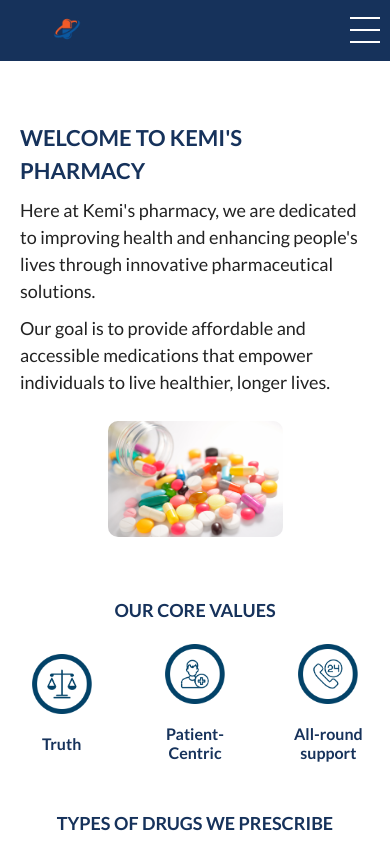
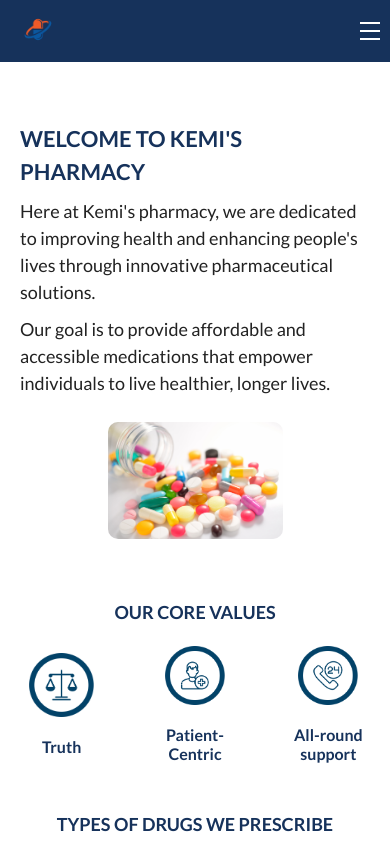
Before and after one commit to ayomixx/pharmaceutical-website, a plain HTML site: page index.html in a window 390 px wide. Shown: the top 844 px of the page. Drawn offline with Linux system fonts and the light colour scheme.

Commit message:
second commit

```diff
--- a/contact.css
+++ b/contact.css
@@ -269,10 +269,7 @@ label{
         background-color: #16325b;
         padding: 10px;
     }
-    .name img{
-        width: 20%;
-        margin-left: 0px;
-    }
+
     #menu-toggle{
       display: none;
     }
@@ -282,10 +279,10 @@ label{
       cursor: pointer;
     }
     .hamburger div{
-      width: 30px;
+      width: 20px;
       height: 2px;
       background-color: white;
-      margin: 5px 0;
+      margin: 3px 0;
       /* transition: 0.3s ease; */
     }
     #menu-toggle:checked + .hamburger + .menu{
@@ -293,11 +290,13 @@ label{
     }
     .menu{
       display: none;
+      padding-left: 20px;
+      padding-top: 20px;
       flex-direction: column;
       background-color: #16325b;
       position: absolute;
       top: 50px;
-      gap: 30px;
+      gap: 25px;
       left: 0;
       width: 100%;
       align-items: flex-start;
@@ -310,6 +309,7 @@ label{
     .menu a:hover{
       background-color:#fff;
       color: #222;
+      width: 100%;
     }
     .hero-section-container{
         margin-top: 40px;
@@ -373,10 +373,16 @@ label{
         flex-direction: column;
         gap: 30px;
     }
+    .name{
+        display: flex;
+        flex-direction: column;
+        gap: 15px;
+        margin: 0;
+    }
     .submit button{
         padding: 15px;
         font-size: 16px;
-        width: 40%;
+        width: 45%;
         border-radius: 20px;
     }
     .footer{
--- a/index.html
+++ b/index.html
@@ -9,7 +9,7 @@
   <body>
     <div class="container">
       <div class="nav-bar">
-        <div class="name">
+        <div class="drugs">
           <img src="Images/drugdesign.png" />
         </div>
         <input type="checkbox" id="menu-toggle">
@@ -47,7 +47,7 @@
         <div class="corevalues">
           <h3>OUR CORE VALUES</h3>
           <div class="values">
-            <div class="value">
+            <div class="truth">
               <img src="Images/truth.png" />
               <p>Truth</p>
             </div>
--- a/products.css
+++ b/products.css
@@ -306,10 +306,10 @@
   cursor: pointer;
 }
 .hamburger div{
-  width: 30px;
+  width: 20px;
   height: 2px;
   background-color: white;
-  margin: 5px 0;
+  margin: 3px 0;
   /* transition: 0.3s ease; */
 }
 #menu-toggle:checked + .hamburger + .menu{
@@ -317,11 +317,13 @@
 }
 .menu{
   display: none;
+  padding-left: 20px;
+  padding-top: 20px;
   flex-direction: column;
   background-color: #16325b;
   position: absolute;
   top: 50px;
-  gap: 30px;
+  gap: 25px;
   left: 0;
   width: 100%;
   align-items: flex-start;
@@ -334,6 +336,7 @@
 .menu a:hover{
   background-color:#fff;
   color: #222;
+  width: 100%;
 }
 .hero-section-container{
   color: #222;
@@ -522,7 +525,7 @@
   width: 20%;
 }
 .drugs img{
-  width: 60%;
+  width: 100%;
   margin-left: 0;
 }
 .all-rights{
--- a/styles.css
+++ b/styles.css
@@ -286,10 +286,10 @@
   cursor: pointer;
 }
 .hamburger div{
-  width: 30px;
+  width: 20px;
   height: 2px;
   background-color: white;
-  margin: 5px 0;
+  margin: 3px 0;
   /* transition: 0.3s ease; */
 }
 #menu-toggle:checked + .hamburger + .menu{
@@ -297,11 +297,13 @@
 }
 .menu{
   display: none;
+  padding-left: 20px;
+  padding-top: 20px;
   flex-direction: column;
   background-color: #16325b;
   position: absolute;
   top: 50px;
-  gap: 30px;
+  gap: 25px;
   left: 0;
   width: 100%;
   align-items: flex-start;
@@ -314,6 +316,7 @@
 .menu a:hover{
   background-color:#fff;
   color: #222;
+  width: 100%;
 }
 .hero-section-container{
   color: #222;
@@ -386,6 +389,22 @@
   font-size: 16px;
   color: #16325b;
 }
+.truth{
+  display: flex;
+  flex-direction: column;
+  align-items: center;
+  width: 30%;
+  gap: 20px;
+}
+.truth img{
+  width: 65px;
+}
+.truth p{
+  text-align: center;
+  font-weight: 600;
+  font-size: 16px;
+  color: #16325b;
+}
 .drugtypes{
   margin-top: 50px;
 }
@@ -413,8 +432,8 @@
   border-radius: 10px;
   display: flex;
   gap: 10px;
-  padding: 15px;
-  width: 160px;
+  padding: 10px;
+  /* width: 100%; */
   /* margin: auto; */
 }
 .drug img{
@@ -495,11 +514,11 @@
 .all-rights p{
   width: 100%;
 }
-.drugimage{
-  width: 20%;
+.drugs{
+  width: 15%;
 }
-.drugimage img{
-  width: 60%;
+.drugs img{
+  width: 100%;
 }
 .icon-container{
 display: flex;
```
Also changed, not shown: contact.html (+1 -1 lines), products.html (+1 -1 lines).
